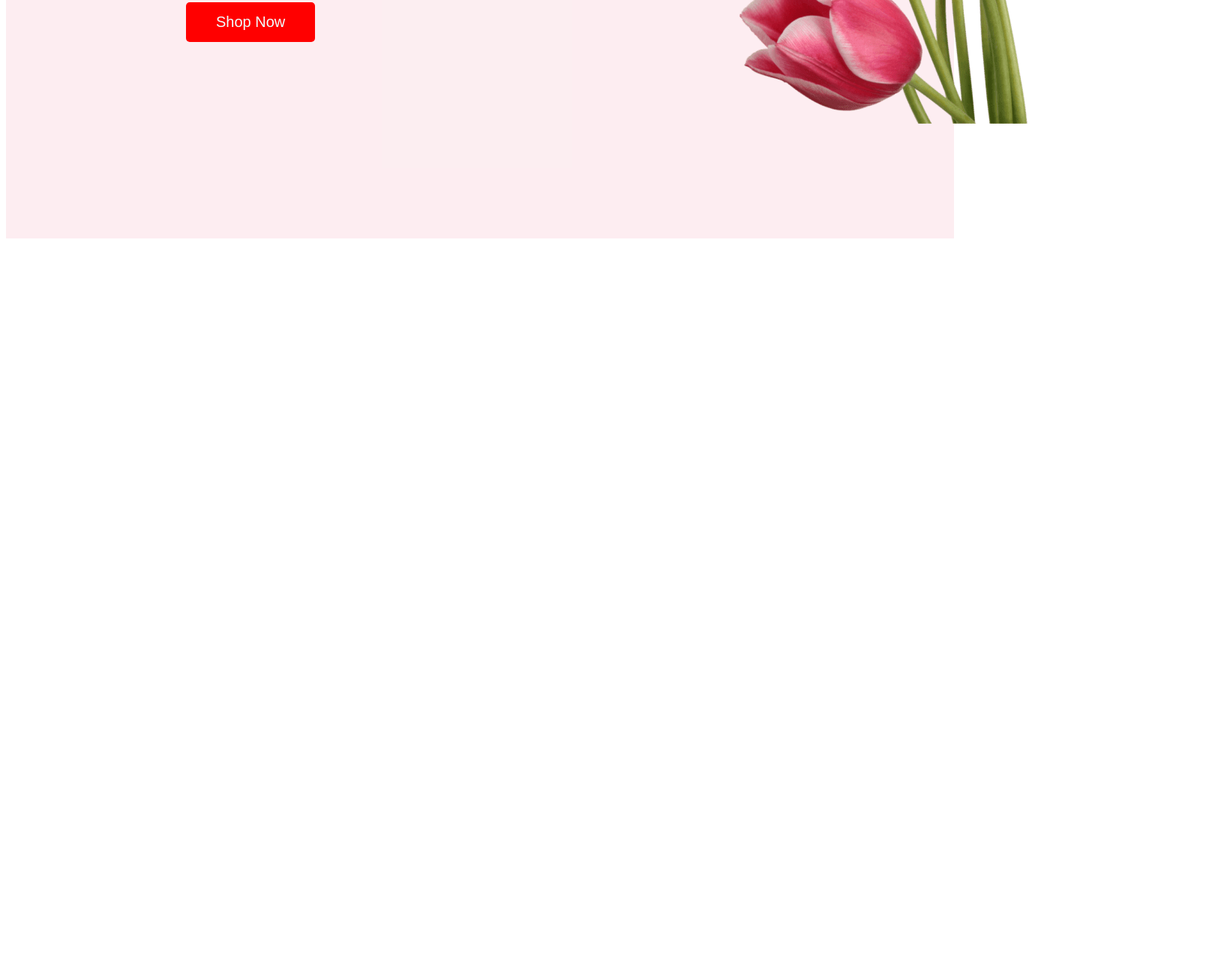
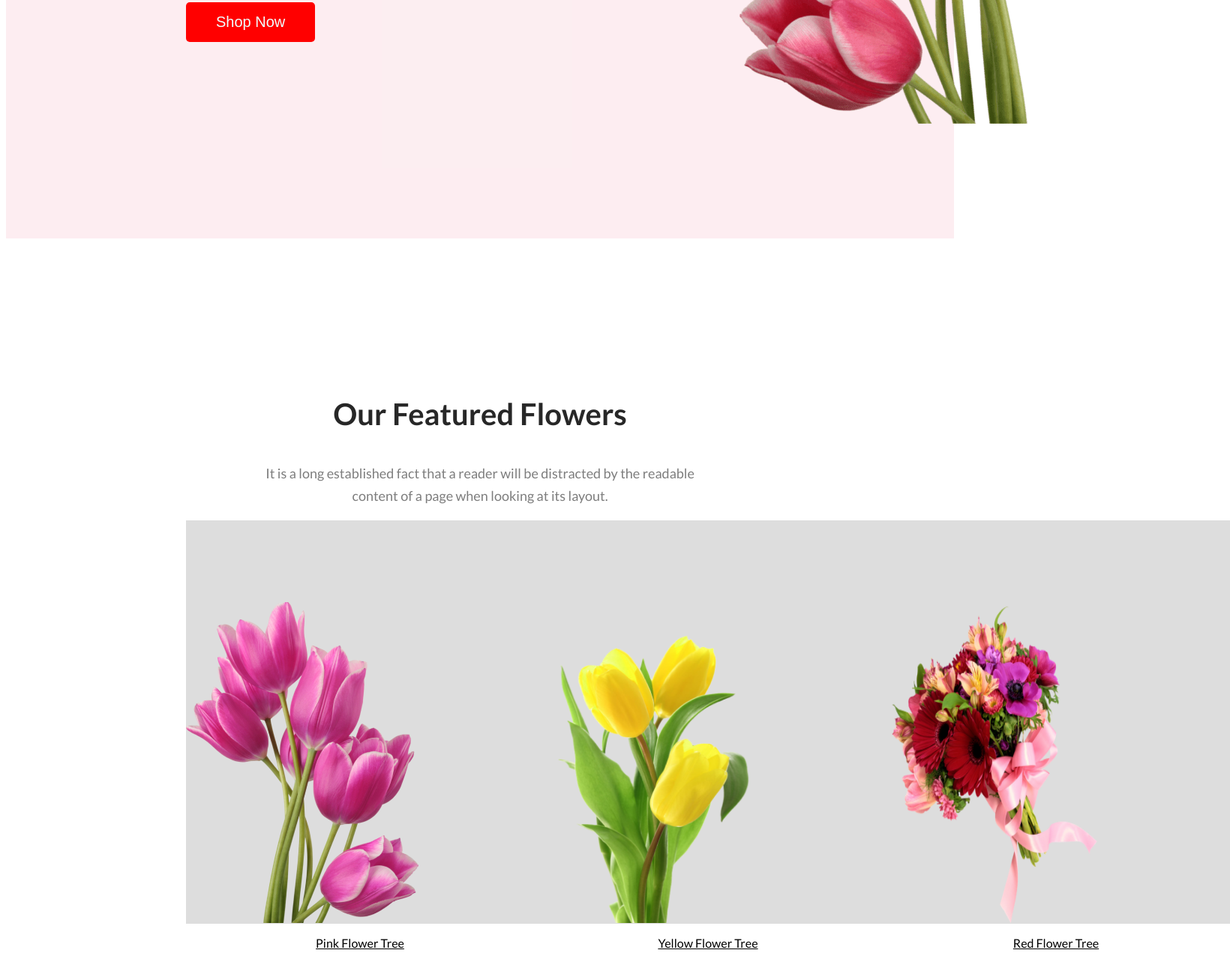
Before and after one commit to Mehedi12336/Mehedi-flower, a plain HTML site: page index.html in a window 1280 px wide. Shown: the part 793-2084 px from the top of the page at 75% size, 1640 px wide, since content can reach past the window. Before the commit the page ends 1119 px from the top, so only its background shows below. Drawn offline with Linux system fonts and the light colour scheme.

Commit message:
feature section add

```diff
--- a/index.html
+++ b/index.html
@@ -1,11 +1,13 @@
 <!DOCTYPE html>
 <html lang="en">
+
 <head>
     <meta charset="UTF-8">
     <meta name="viewport" content="width=device-width, initial-scale=1.0">
     <title>Flower</title>
     <link rel="stylesheet" href="styles/flower.css">
 </head>
+
 <body>
     <header class="head">
         <div class="container">
@@ -13,28 +15,54 @@
                 <div class="banner-content">
                     <div class="banner-content-size">
                         <h2 class="banner-title">Let's make beautiful flowers a part of your life.</h2>
-                        <p class="banner-description">It is a long established fact that a reader will be distracted by the readable content of a page when looking at its layout. The point of using Lorem Ipsum is that it has a more-or-less normal distribution of letters.</p>
+                        <p class="banner-description">It is a long established fact that a reader will be distracted by
+                            the readable content of a page when looking at its layout. The point of using Lorem Ipsum is
+                            that it has a more-or-less normal distribution of letters.</p>
                         <button class="banner-btn">Shop Now</button>
                     </div>
 
                 </div>
-                 <div class="banner-img">
-                    <img class="banner-picture" src="Flower Asset/pngwing 10.png" alt="picture of flower" >
-                 </div>
+                <div class="banner-img">
+                    <img class="banner-picture" src="Flower Asset/pngwing 10.png" alt="picture of flower">
+                </div>
             </div>
         </div>
     </header>
-    <!-- <section class="feature-flower">
-        <h2 class="section-title">Our Featured Flowers</h2>
-        <p class="section-description">It is a long established fact that a reader will be distracted by the readable content of a page when looking at its layout.
-            <div class="flower">
-                <img src="Flower Asset/pngwing 6.png" alt="">
-                <img src="Flower Asset/pngwing 5.png" alt="">
-                <img src="Flower Asset/pngwing 7.png" alt="">
+
+    <main>
+        <section>
+            <div class="feature-content">
+                <h3>Our Featured Flowers</h3>
+                <p>It is a long established fact that a reader will be distracted by the readable content of a page when
+                    looking at its layout.</p>
             </div>
+            <div class="feature-flower">
 
-        </p>
-    </section> -->
+
+                    <div>
+                        <div class="feature-flower-bg">
+                            <img src="Flower Asset/pngwing 6.png" alt="">
+                        </div>
+                        <p><u>Pink Flower Tree</u></p>
+                    </div>
+                    <div>
+                      <div class="feature-flower-bg">
+                        <img src="Flower Asset/pngwing 7.png" alt="">
+                      </div>
+                        <p><u>Yellow Flower Tree</u></p>
+                    </div>
+                    <div>
+                        <div class="feature-flower-bg">
+                            <img src="Flower Asset/pngwing 5.png" alt="">
+                        </div>
+                        <p><u>Red Flower Tree</u></p>
+                    </div>
+
+            </div>
+        </section>
+    </main>
+
 
 </body>
+
 </html>
--- a/styles/flower.css
+++ b/styles/flower.css
@@ -56,6 +56,43 @@ border-radius: 5px;
 }
 /* feature flower style */
 
+.feature-content{
+    width: 594px;
+    text-align: center;
+    margin: 0 auto;
+    padding-top: 170px;
+}
+
+.feature-content h3 {
+    color: #272727;
+    font-size: 40px;
+    font-weight: 700;
+}
+.feature-content p{
+    color: rgba(39, 39, 39, 0.60);
+font-size: 18px;
+font-weight: 400;
+line-height: 30px;
+}
+
 .feature-flower{
+    display: flex;
+    padding: 0 240px;
+    justify-content: space-between;
+}
+
+.feature-flower img {
+  width: 310px;
+  height: 428px;
+  position: relative;
+  top: 109px;
+}
+.feature-flower p{
     text-align: center;
 }
+
+.feature-flower-bg{
+    width: 464px;
+    height: 538px;
+    background-color: #ddd;
+}
```
